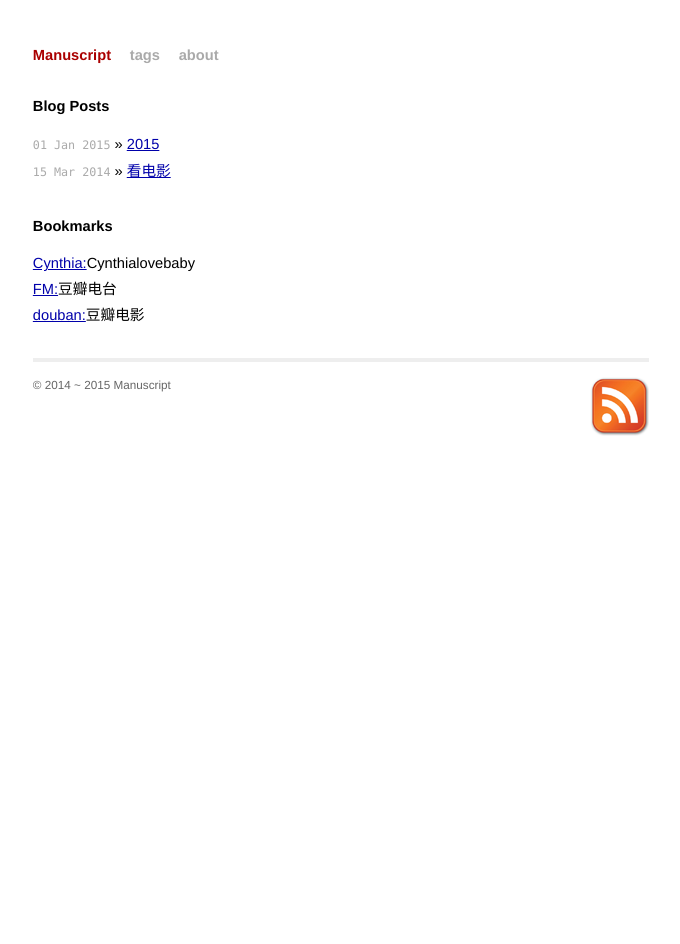
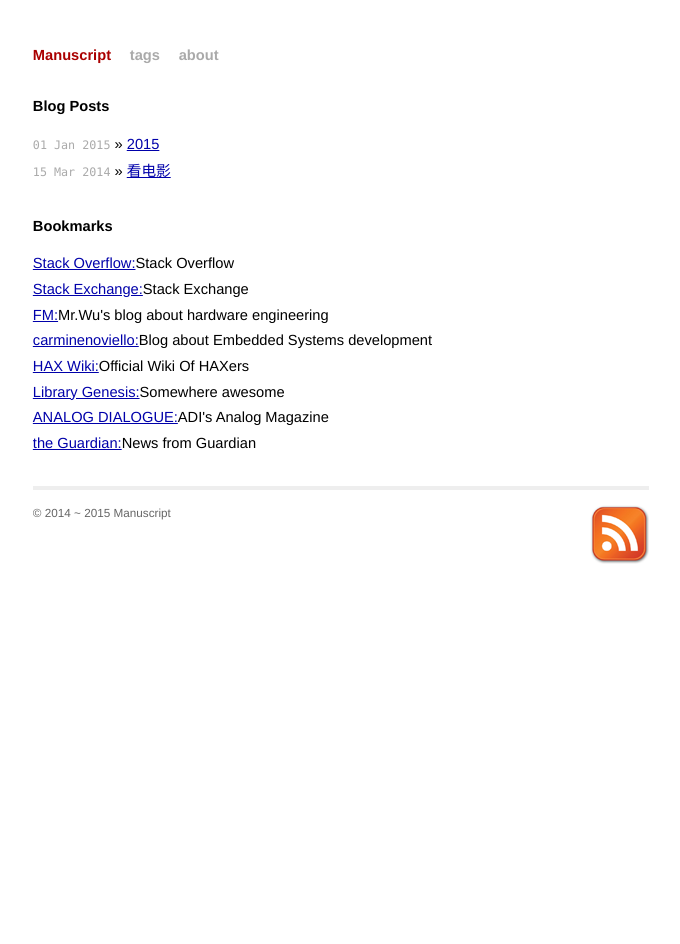
Before and after one commit to noobfish/noobfish.github.io, a Jekyll site: the page built from index.html, in a window 1280 px wide. Shown: the whole page, without its empty margins (299-979 px from the left). Built offline with Jekyll 4.4.1, drawn with Linux system fonts in a browser that asks for light colours; Markdown is read by kramdown in place of the engine named in the settings.

Commit message:
Update index.html
changed bookmarks ,added a few useful sites

```diff
--- a/index.html
+++ b/index.html
@@ -13,8 +13,13 @@ title: Manuscript
 
   <h1>Bookmarks</h1>
   <ul class="posts">
-    <li><a href="http://blog.sina.com.cn/cynthialovebaby">Cynthia:</a>Cynthialovebaby</li>
-    <li><a href="http://douban.fm">FM:</a>豆瓣电台</li>
-    <li><a href="http://movie.douban.com">douban:</a>豆瓣电影</li>
+    <li><a href="https://stackoverflow.com/">Stack Overflow:</a>Stack Overflow</li>
+    <li><a href="https://stackexchange.com/sites">Stack Exchange:</a>Stack Exchange</li>
+    <li><a href="http://www.mr-wu.cn">FM:</a>Mr.Wu's blog about hardware engineering</li>
+    <li><a href="https://www.carminenoviello.com/">carminenoviello:</a>Blog about Embedded Systems development</li>
+    <li><a href="http://wiki.hax.co/Main_Page">HAX Wiki:</a>Official Wiki Of HAXers</li>
+    <li><a href="http://gen.lib.rus.ec">Library Genesis:</a>Somewhere awesome</li>
+    <li><a href="https://www.analog.com/en/analog-dialogue/50-years.html">ANALOG DIALOGUE:</a>ADI's Analog Magazine</li>
+    <li><a href="https://www.theguardian.com/international">the Guardian:</a>News from Guardian</li>
   </ul>
 </div>
```
